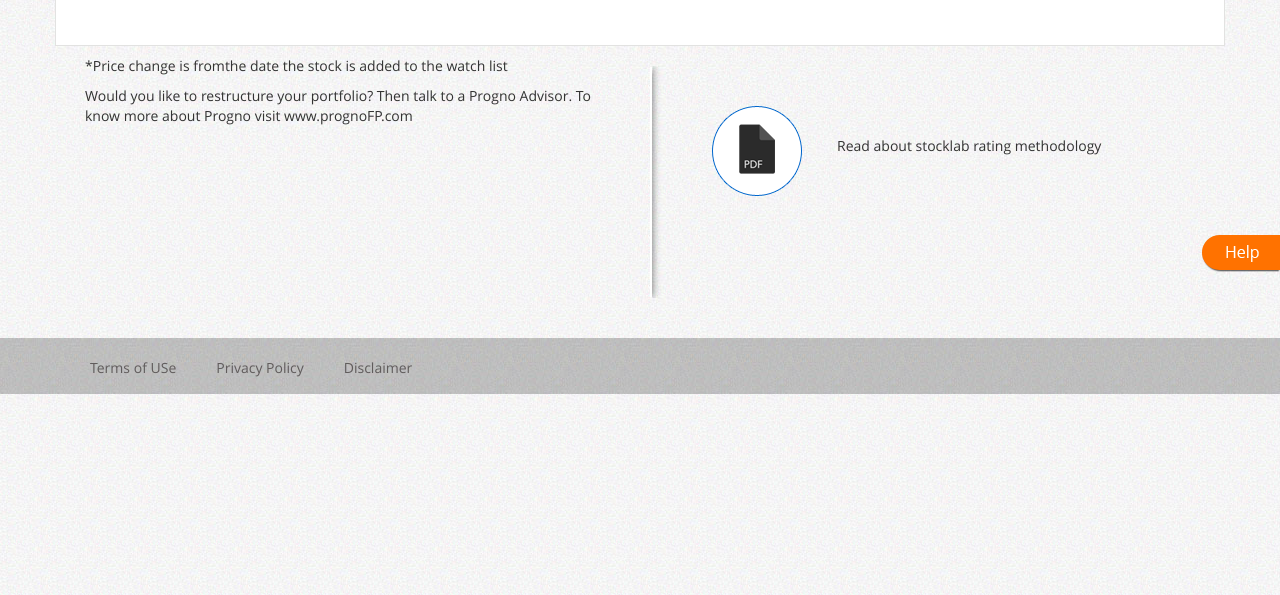
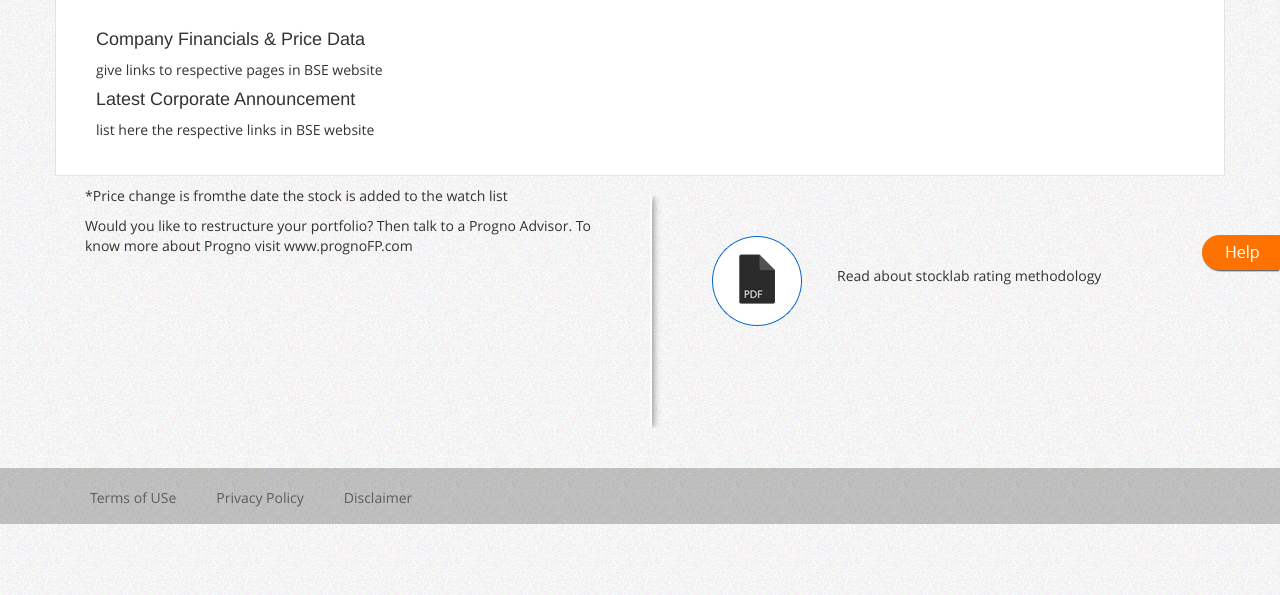
Before and after one commit to technomicssolutions/progno_stock_rating, a Django app: page /star_rating_report/ in a window 1280 px wide. Shown: the part 205-800 px from the top of the page. Run offline with Django 3.2, Linux system fonts and the light colour scheme; the visitor is signed in with stand-in values (Sample User, id 1); data comes from the database, SQL or seed files in the repository; data that the repository does not hold is empty.

Commit message:
Changes in Star Rating Report Added Analytical heads and functions

```diff
--- a/stock_rating/public/templates/star_rating_report.html
+++ b/stock_rating/public/templates/star_rating_report.html
@@ -24,14 +24,34 @@
 						<td>[[star_rating.score]]</td>
 						<td>[[star_rating.brief_comment]]</td>
 						<td>
-							<a href="">Add to Watch List</a>
-							<a href="">Add to Compare</a>
-							<a href="">Add to Watch List</a>
-							<a href="">Add to Compare</a>
+							<a href="">Add to Watch List</a> <br/>
+							<a href="">Add to Compare</a><br/>
+							<a href="">Added to Watch List</a> <br/>
+							<a href="">Added to Compare</a><br/>
 						</td>
 					</tr>
 				</table>
 			</div>
+		</div>
+		<div class="row">
+			<div class="col-md-4" ng-repeat="analytical_head in analytical_heads">
+				<div class="col-md-12">
+					<h3>[[analytical_head.analytical_head_name]]</h3>
+					<div ng-repeat="function in analytical_head.functions" class="col-md-12">
+						<span>[[function.function_name]]</span>
+						<p>[[function.comments]]</p>
+					</div>
+				</div>
+			</div>
+			<div class="col-md-4">
+				<div class="col-md-12">
+					<h4>Company Financials & Price Data</h4>
+					<p>give links to respective pages in BSE website</p>
+					<h4>Latest Corporate Announcement</h4>
+					<p>list here the respective links in BSE website</p>
+				</div>
+			</div>
+
 		</div>
 	</div>
 	<div class="container home_second_row">
--- a/stock_rating/web/static/js/angular_app/public_controllers.js
+++ b/stock_rating/web/static/js/angular_app/public_controllers.js
@@ -232,6 +232,10 @@ function StarRatingReportController($scope, $http) {
         $http.get('/star_rating_report/?isin_code='+isin_code).success(function(data){
             hide_loader()
             $scope.star_ratings = data.star_ratings;
+            $scope.watch_list_count = data.watch_list_count;
+            $scope.compare_list_count = data.compare_list_count;
+            $scope.analytical_heads = data.star_ratings[0].analytical_heads;
+            console.log(data.analytical_heads);
         }).error(function(data, status){
             console.log(data);
         });
```
Also changed, not shown: stock_rating/web/utils.py (+21 -0 lines).
